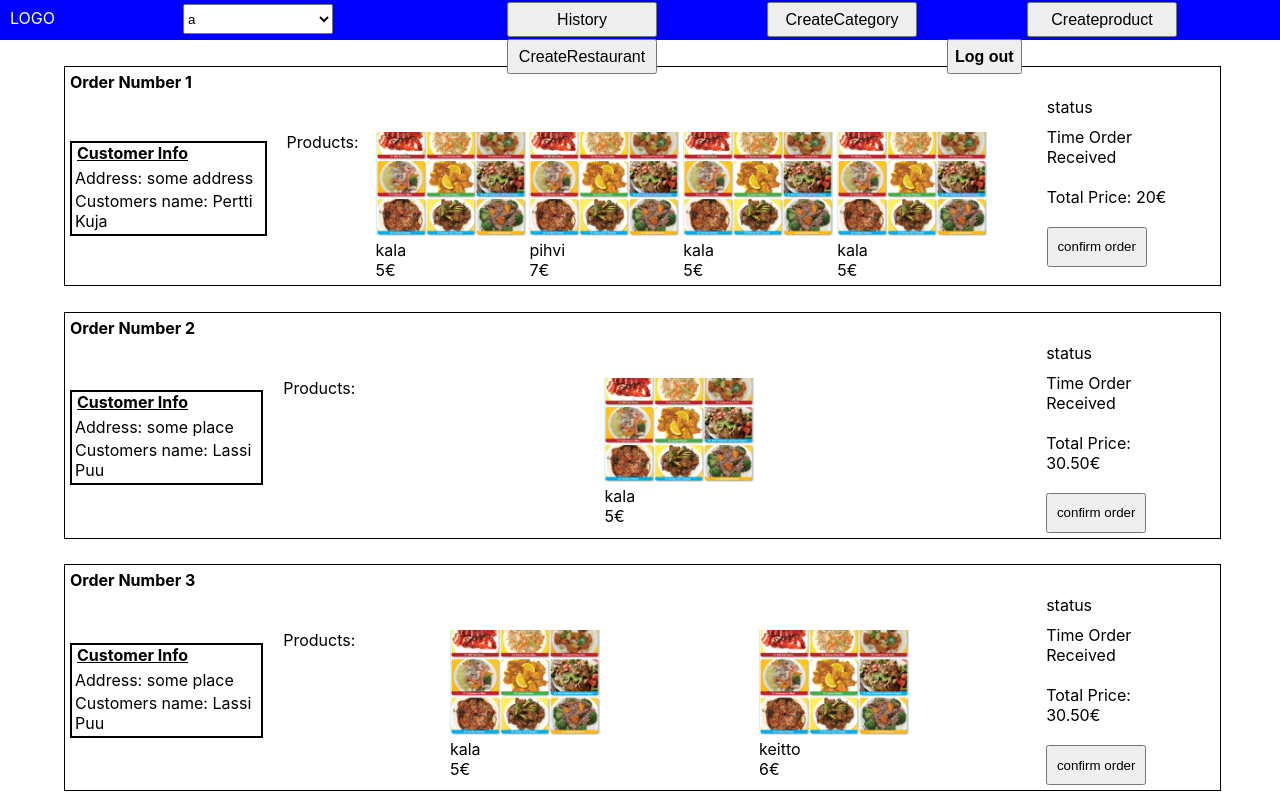
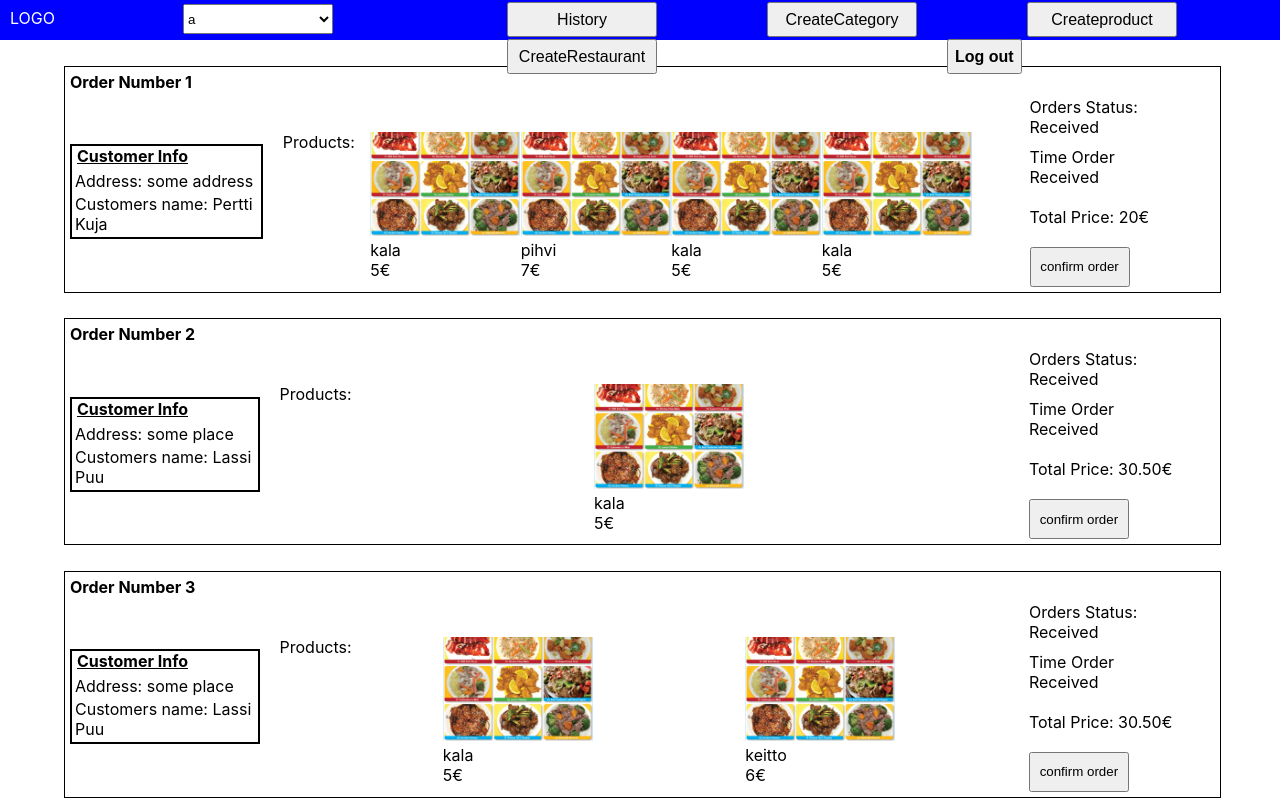
Before and after one commit to AWAProjectTeam23/Frontend, a React (Create React App) app: page /Manager in a window 1280 px wide. Shown: the top 800 px of the page. Built offline with nearby package versions, Linux system fonts and the light colour scheme.

Commit message:
Order Status manager side työstössä

```diff
--- a/src/ManagerSide/Managerbody.js
+++ b/src/ManagerSide/Managerbody.js
@@ -11,8 +11,8 @@ export default function Managerbody (props) {
         return (
             <div>
                 <Routes>
-                    <Route path="/" element={props.items.map(elememt=><ReceiveOrder {...elememt}/>)}/>
-                    <Route path="/History" element={props.history.map(element=><OrderHistory {...element}/>)}/>
+                    <Route path="/" element={props.items.map(element=><ReceiveOrder {...element} OrderConfirmed={props.OrderConfirmed}/>)}/>
+                    <Route path="/History" element={props.history.map(element=><OrderHistory {...element} OrderStatus={props.OrderStatus}/>)}/>
                     <Route path="/CreateProduct" element={<CreateProduct ProductCreate={props.ProductCreate}
                      ProductInputs={props.ProductInputs}
                      InputChange={props.ProductInputChange}
--- a/src/ManagerSide/Managerpage.js
+++ b/src/ManagerSide/Managerpage.js
@@ -19,6 +19,20 @@ export default class Managerpage extends Component {
             ProductInputValue:[{Restaurant:"",Category:"",Name:"",Description:"",Price:"",Image:""}],
             RestaurantInputValue:[{Name:"",Address:"",OperatingHours:"",Image:"",RestaurantType:"",PriceLevel:""}],
             CategoryInputValue:""
+        }
+    }
+
+    ChangeOrderStatus=()=>{
+
+    }
+
+    OrderConfirmed=(id)=>{
+        let Array=[...this.state.item]
+        for(let i=0;i<Array.length;i++){
+            if(Array[i].OrderNumber===id){
+                Array[i].OrderConfirmed=true
+                this.setState({item:Array})
+            }
         }
     }
 
@@ -91,6 +105,7 @@ export default class Managerpage extends Component {
                 CategoryValues={this.state.CategoryValues}
                 RestaurantType={this.state.RestaurantType}
                 PriceLevel={this.state.PriceLevel}
+                OrderConfirmed={this.OrderConfirmed}
                 CategoryCreate={this.CategoryCreate}
                 ProductCreate={this.ProductCreate}
                 RestaurantCreate={this.RestaurantCreate}
--- a/src/ManagerSide/OrderHistory.js
+++ b/src/ManagerSide/OrderHistory.js
@@ -1,6 +1,7 @@
 import React from 'react'
 import style from './OrderHistory.module.css'
 import Product from './Product'
+import Orderstatus from './Orderstatus'
 
 export default function OrderHistory(props) {
     return (
@@ -30,8 +31,8 @@ export default function OrderHistory(props) {
                                     }
                                     </div>
                                     <div className={style.status_margin}>
-                                    <div>
-                                            status
+                                        <div>
+                                            <Orderstatus OrderStatus={props.OrderStatus}/>
                                         </div>
                                         <div style={{marginTop:"10px"}}>Receive time</div>
                                         <div style={{marginTop:"10px"}}>Total Price: {props.TotalPrice}</div>
--- a/src/ManagerSide/Orderstatus.js
+++ b/src/ManagerSide/Orderstatus.js
@@ -1,9 +1,11 @@
 import React from 'react'
 
-export default function Orderstatus() {
+export default function Orderstatus(props) {
     return (
         <div>
-
+            <div>
+                Orders Status: {props.OrderStatus}
+            </div>
         </div>
     )
 }
--- a/src/ManagerSide/ReceiveOrder.js
+++ b/src/ManagerSide/ReceiveOrder.js
@@ -1,6 +1,7 @@
 import React from 'react'
 import style from './ReceiveOrder.module.css'
 import Product from './Product'
+import Orderstatus from './Orderstatus'
 
 export default function ReceiveOrder(props) {
     return (
@@ -25,11 +26,11 @@ export default function ReceiveOrder(props) {
                                 </div>
                                 <div className={style.status_margin}>
                                     <div>
-                                        status
+                                        <Orderstatus OrderStatus={props.OrderStatus}/>
                                     </div>
                                     <div style={{marginTop:"10px"}}>Time Order Received</div>
                                     <div style={{marginTop:"20px"}}>Total Price: {props.TotalPrice}</div>
-                                    <button className={style.button_margin}>confirm order</button>
+                                    <button className={style.button_margin} onClick={()=>props.OrderConfirmed(props.OrderNumber)}>confirm order</button>
                                 </div>
                             </div>
 
@@ -39,4 +40,5 @@ export default function ReceiveOrder(props) {
             </div>
         </div>
     )
+
 }
--- a/src/ManagerSide/data.json
+++ b/src/ManagerSide/data.json
@@ -5,35 +5,45 @@
             "Address":"some address",
             "CustomerName":"Pertti Kuja",
             "Products":[{"Image":"Capture","Name":"kala","Price":"5€"},{"Image":"Capture","Name":"pihvi","Price":"7€"},{"Image":"Capture","Name":"kala","Price":"5€"},{"Image":"Capture","Name":"kala","Price":"5€"}],
-            "TotalPrice":"20€"
+            "OrderStatus":"Received",
+            "TotalPrice":"20€",
+            "OrderConfirmed":false
         },
         {
             "OrderNumber":"2",
             "Address":"some place",
             "CustomerName":"Lassi Puu",
             "Products":[{"Image":"Capture","Name":"kala","Price":"5€"}],
-            "TotalPrice":"30.50€"
+            "OrderStatus":"Received",
+            "TotalPrice":"30.50€",
+            "OrderConfirmed":false
         },
         {
             "OrderNumber":"3",
             "Address":"some place",
             "CustomerName":"Lassi Puu",
             "Products":[{"Image":"Capture","Name":"kala","Price":"5€"},{"Image":"Capture","Name":"keitto","Price":"6€"}],
-            "TotalPrice":"30.50€"
+            "OrderStatus":"Received",
+            "TotalPrice":"30.50€",
+            "OrderConfirmed":false
         },
         {
             "OrderNumber":"4",
             "Address":"some place",
             "CustomerName":"Lassi Puu",
             "Products":[{"Image":"Capture","Name":"kala","Price":"5€"}],
-            "TotalPrice":"30.50€"
+            "OrderStatus":"Received",
+            "TotalPrice":"30.50€",
+            "OrderConfirmed":false
         },
         {
             "OrderNumber":"4",
             "Address":"some place",
             "CustomerName":"Lassi Puu",
             "Products":[{"Image":"Capture","Name":"kala","Price":"5€"},{"Image":"Capture","Name":"raaste","Price":"4€"}],
-            "TotalPrice":"30.50€"
+            "OrderStatus":"Received",
+            "TotalPrice":"30.50€",
+            "OrderConfirmed":false
         }
     ]
 }
```
